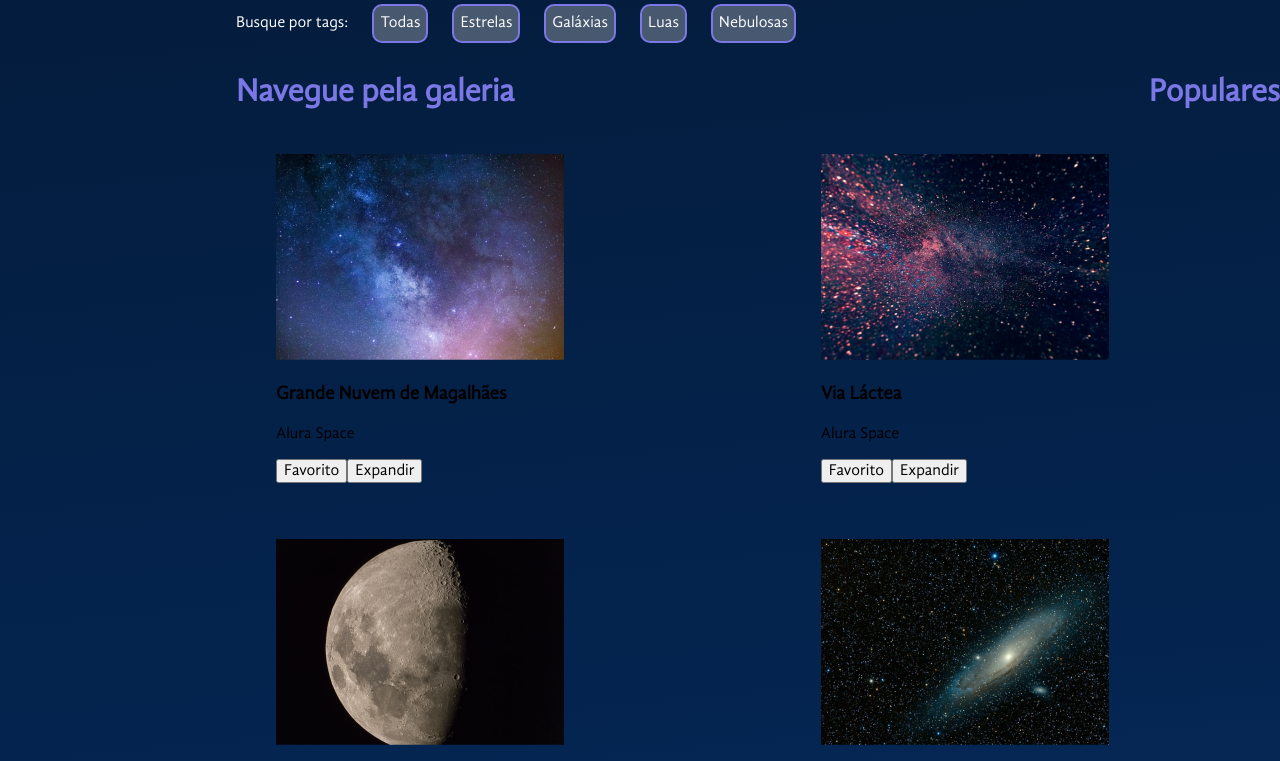
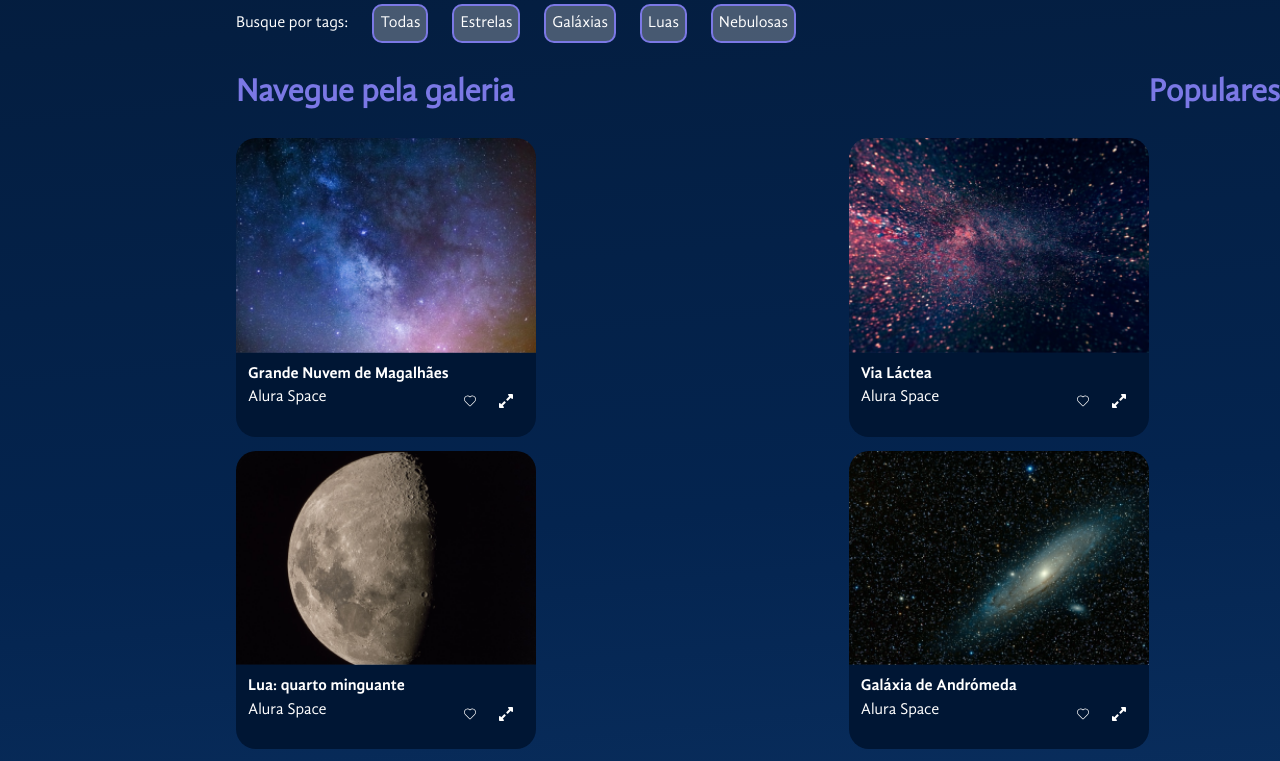
Before and after one commit to gabriielk0/space-app, a React (Vite) app: page / in a window 1280 px wide. Shown: the part 560-1321 px from the top of the page. Built offline with nearby package versions, Linux system fonts and the light colour scheme.

Commit message:
Estilizando Galeria

```diff
--- a/package.json
+++ b/package.json
@@ -12,6 +12,7 @@
   "dependencies": {
     "react": "^18.3.1",
     "react-dom": "^18.3.1",
+    "react-icons": "^5.3.0",
     "styled-components": "^6.1.13"
   },
   "devDependencies": {
--- a/src/componentes/Galeria/index.jsx
+++ b/src/componentes/Galeria/index.jsx
@@ -15,7 +15,7 @@ const ImagemContainer = styled.section`
     display: flex;
     justify-content: space-between;
     flex-wrap: wrap;
-    gap: 24px;
+    gap: 14px;
 `
 
 // eslint-disable-next-line react/prop-types
--- a/src/componentes/Imagem/index.jsx
+++ b/src/componentes/Imagem/index.jsx
@@ -1,17 +1,79 @@
+import styled from "styled-components";
+import { CiHeart } from "react-icons/ci";
+import { FaExpandAlt } from "react-icons/fa";
+
 /* eslint-disable react/prop-types */
+const Figure = styled.figure`
+  width: ${(props) => (props.$expandida ? '90%' : '460px')};
+  max-width: 300px;
+  display: flex;
+  flex-direction: column;
+  margin: 0;
+`
+
+const ImgEstilizada = styled.img`
+  max-width: 100%;
+  border-radius: 20px 20px 0 0;
+`
+
+const FigCaptionEstilizada = styled.figcaption`
+  color:#FFFFFF;
+  background-color: #001634;
+  max-width: 100%;
+  border-radius:  0 0 20px 20px;
+  padding: 12px;
+  box-sizing: border-box;
+  h3{
+    font-family: 'GandhiSansBold'
+  }
+  h4 {
+    flex-grow: 1
+    }
+  h3,
+  h4{
+    margin: 0;
+    font-size: 16px;
+  }
+`
+
+const TituloEstilizado = styled.h3`
+  font-size: 20px;
+  font-weight: 700;
+  margin-bottom: 0;
+`
+
+const RodapeEstilizado = styled.footer`
+  display: flex;
+  justify-content:space-between;
+`
+
+
+const FonteEstilizada = styled.p`
+  margin-top: 5px;
+  font-size: 16px;
+  font-weight: 400;
+`
+const BotaoEstilizado = styled.button`
+  background: none;
+  border: none;
+  padding: 10px;
+`
+
 const Imagem = ({ foto }) => {
   return (
-    <figure>
-      <img src={foto.path} alt={foto.alt} />
-      <figcaption>
-        <h3>{foto.titulo}</h3>
-        <footer>
-          <p>{foto.fonte}</p>
-          <button>Favorito</button>
-          <button>Expandir</button>
-        </footer>
-      </figcaption>
-    </figure>
+    <Figure>
+      <ImgEstilizada src={foto.path} alt={foto.alt} />
+      <FigCaptionEstilizada>
+        <TituloEstilizado>{foto.titulo}</TituloEstilizado>
+        <RodapeEstilizado>
+          <FonteEstilizada>{foto.fonte}</FonteEstilizada>
+          <div>
+            <BotaoEstilizado><CiHeart style={{ color: 'white'}} /></BotaoEstilizado>
+            <BotaoEstilizado><FaExpandAlt style={{ color: 'white'}}/></BotaoEstilizado>
+          </div>
+        </RodapeEstilizado>
+      </FigCaptionEstilizada>
+    </Figure>
   );
 };
 
```
Also changed, not shown: 1 other file (tests, documents, lock files or other folders).
